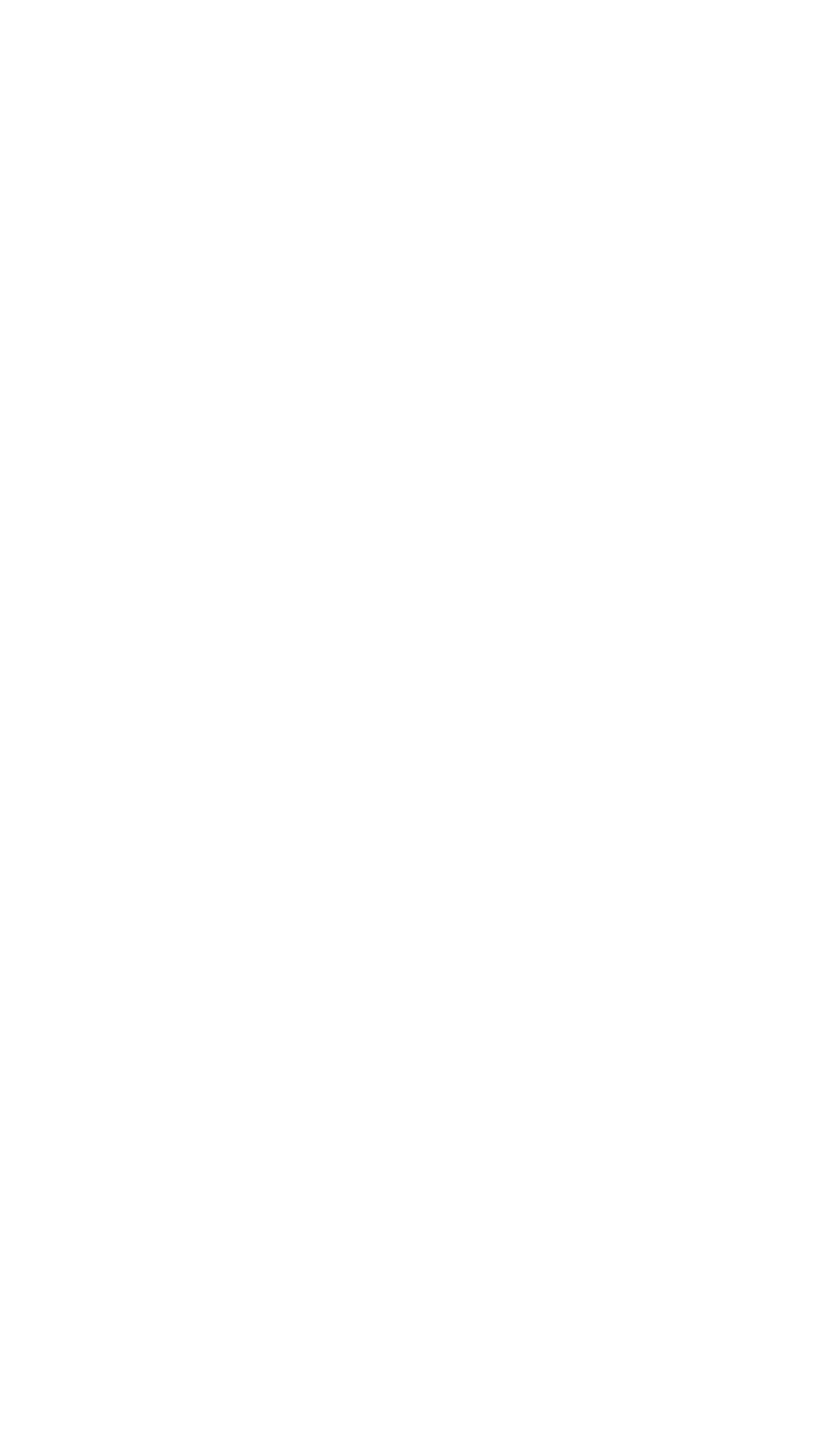
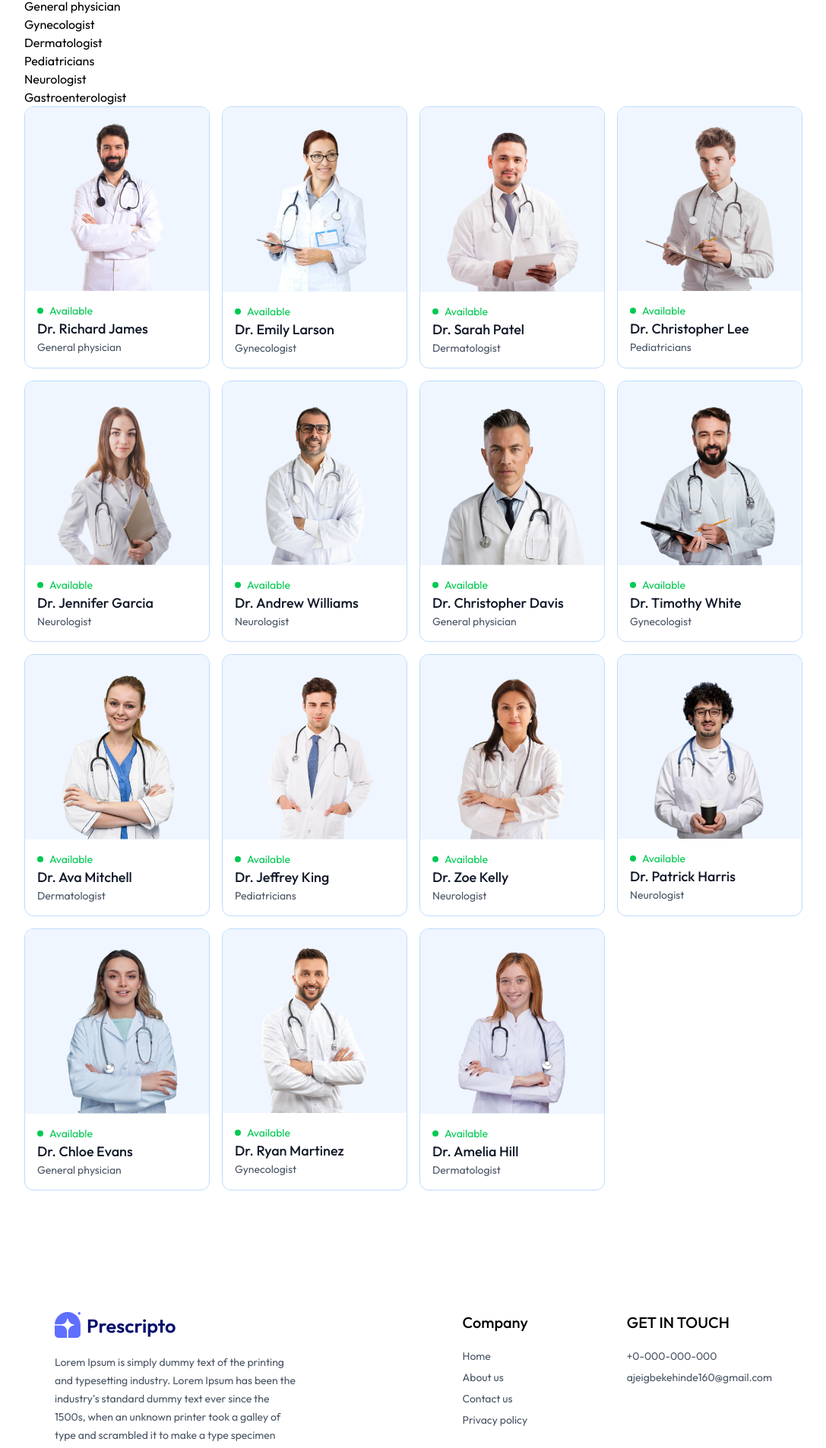
Before and after one commit to donkennie/appointify, a React (Vite) app in the folder frontend/: page /doctors in a window 1280 px wide. Shown: the part 118-2024 px from the top of the page at 76% size, without its empty margins (96-1183 px from the left). Before the commit the page ends 800 px from the top, so only its background shows below. Built offline with nearby package versions, Linux system fonts and the light colour scheme.

Commit message:
conclude the landing page and working on the all doctors page

```diff
--- a/frontend/index.html
+++ b/frontend/index.html
@@ -1,5 +1,5 @@
 <!doctype html>
-<html lang="en">
+<html lang="en" class="scroll-smooth">
   <head>
     <meta charset="UTF-8" />
     <link rel="icon" type="image/svg+xml" href="/vite.svg" />
--- a/frontend/src/App.jsx
+++ b/frontend/src/App.jsx
@@ -9,6 +9,7 @@ import MyProfile from './pages/MyProfile'
 import MyAppointment from './pages/MyAppointment'
 import Appointment from './pages/Appointment'
 import Navbar from './components/Navbar'
+import Footer from './components/Footer'
 
 const App = () => {
   return (
@@ -26,6 +27,7 @@ const App = () => {
         <Route path='/my-appointment' element={ <MyAppointment/> }/>
         <Route path='/appointment/:docId' element={ <Appointment/> }/>
       </Routes>
+      <Footer/>
 
     </div>
   )
--- /dev/null
+++ b/frontend/src/components/Banner.jsx
@@ -0,0 +1,29 @@
+import React from 'react'
+import { assets } from '../assets/assets'
+import { useNavigate } from 'react-router-dom'
+
+const Banner = () => {
+
+    const navigate = useNavigate()
+
+  return (
+    <div className='flex bg-[var(--primary)] rounded-lg px-6 sm:px-10 md:px-14 lg:px-12 my-20 md:mx-10'>
+        <div className='flex-1 py-8 sm:py-10 md:py-24 lg:pl-5'>
+            <div className='text-xl sm:text-2xl md:text-3xl lg:text-5xl font-semibold text-white'>
+                <p>Book Appointment</p>
+                <p>With 100+ Trusted Doctors</p>
+            </div>
+
+            <button onClick={() => {navigate('/login'), scrollTo(0,0)}} className='bg-white text-sm sm:text-base text-gray-600 px-8 py-3 rounded-full mt-6 hover:scale-105 transition-all'>
+                Create account
+            </button>
+        </div>
+
+        <div className='hidden md:block md:w-1/2 lg:w-[370px] relative'>
+            <img className='w-full absolute bottom-0 right-0 max-w-md' src={assets.appointment_img} alt="" />
+        </div>
+    </div>
+  )
+}
+
+export default Banner
--- /dev/null
+++ b/frontend/src/components/Footer.jsx
@@ -0,0 +1,43 @@
+import React from 'react'
+import { assets } from '../assets/assets'
+
+const Footer = () => {
+  return (
+    <div className='md:mx-10'>
+        <div className='flex flex-col sm:grid grid-cols-[3fr_1fr_1fr] gap-14 my-10 mt-40 text-sm'>
+
+        <div>
+            <img className='mb-5 w-40' src={assets.logo} alt="" />
+            <p className='w-full md:w-2/3 text-gray-600 leading-6'>Lorem Ipsum is simply dummy text of the printing and typesetting industry. Lorem Ipsum has been the industry's standard dummy text ever since the 1500s, when an unknown printer took a galley of type and scrambled it to make a type specimen book.</p>
+        </div>
+
+        <div>
+            <p className='text-xl font-medium mb-5'>Company</p>
+            <ul className='flex flex-col gap-2 text-gray-600'>
+                <li>Home</li>
+                <li>About us</li>
+                <li>Contact us</li>
+                <li>Privacy policy</li>
+            </ul>
+        </div>
+
+        <div>
+            <p className='text-xl font-medium mb-5'>GET IN TOUCH</p>
+
+            <ul className='flex flex-col gap-2 text-gray-600'>
+                <li>+0-000-000-000</li>
+                <li>ajeigbekehinde160@gmail.com</li>
+            </ul>
+        </div>
+
+        </div>
+
+        <div>
+            <hr />
+            <p className='py-5 text-sm text-center'>Copyright 2024 @ Donkennie.dev - All Right Reserved.</p>
+        </div>
+    </div>
+  )
+}
+
+export default Footer
--- a/frontend/src/components/Navbar.jsx
+++ b/frontend/src/components/Navbar.jsx
@@ -10,7 +10,7 @@ const Navbar = () => {
     const [token, setToken] = useState(true);
   return (
     <div className='flex items-center justify-between text-sm py-4 mb-5 border-b border-b-gray-400'>
-        <img className='w-44 cursor-pointer' src={assets.logo} alt="" />
+        <img onClick={() => navigate('/')} className='w-44 cursor-pointer' src={assets.logo} alt="" />
 
         <ul className='hidden md:flex items-start gap-5 font-medium'>
             <NavLink to="/">
--- a/frontend/src/components/TopDoctors.jsx
+++ b/frontend/src/components/TopDoctors.jsx
@@ -1,7 +1,12 @@
-import React from 'react'
-import { doctors } from '../assets/assets'
+import React, { useContext } from 'react'
+import { useNavigate } from 'react-router-dom'
+import { AppContext } from '../contexts/AppContext'
 
 const TopDoctors = () => {
+
+    const navigate = useNavigate()
+    const {doctors} = useContext(AppContext)
+
   return (
     <div className='flex flex-col items-center gap-4 my-16 text-gray-900 md:mx-10'>
         <h1 className='text-3xl front-medium'>
@@ -11,19 +16,19 @@ const TopDoctors = () => {
 
         <div className='w-full grid grid-cols-auto gap-4 pt-5 gap-y-6 px-3 sm:px-0'>
             {doctors.slice(0,10).map((item, index) =>(
-                <div className='border border-blue-200 rounded-xl overflow-hidden cursor-pointer hover:translate-y-[-10px] transition-all duration-500'>
+                <div onClick={() => navigate(`/appointment/${item._id}`)} className='border border-blue-200 rounded-xl overflow-hidden cursor-pointer hover:translate-y-[-10px] transition-all duration-500'>
                     <img className='bg-blue-50' src={item.image} alt="" />
                     <div className='p-4 '>
                         <div className='flex items-center gap-2 text-sm text-center text-green-500'>
                             <p className='w-2 h-2 bg-green-500 rounded-full'></p><p>Available</p>
                         </div>
-                        <p>{item.name}</p>
-                        <p>{item.speciality}</p>
+                        <p className='text-gray-900 text-lg font-medium'>{item.name}</p>
+                        <p className='text-gray-600 text-sm'>{item.speciality}</p>
                     </div>
                 </div>
             ))}
         </div>
-        <button>more</button>
+        <button onClick={() => {navigate('/doctors'); scrollTo(0,0)}} className='bg-blue-50 text-gray-600 px-12 py-3 rounded-full mt-10'>more</button>
     </div>
   )
 }
--- /dev/null
+++ b/frontend/src/contexts/AppContext.jsx
@@ -0,0 +1,19 @@
+import { createContext } from "react";
+import { doctors } from '../assets/assets'
+
+export const AppContext = createContext()
+
+const AppContextProvider = (props) => {
+
+    const value = {
+        doctors
+    }
+
+    return (
+        <AppContext.Provider value={value}>
+            {props.children}
+        </AppContext.Provider>
+    )
+}
+
+export default AppContextProvider
--- a/frontend/src/index.css
+++ b/frontend/src/index.css
@@ -1,4 +1,10 @@
+@import url('https://fonts.googleapis.com/css2?family=Outfit:wght@100..900&display=swap');
 @import "tailwindcss";
+
+
+*{
+    font-family: Outfit;
+}
 
 :root{
     --primary: #5f6fff
@@ -15,5 +21,5 @@
 .grid-cols-auto {
     display: grid;
     grid-template-columns: repeat(auto-fill, minmax(200px, 1fr));
-    gap: 1rem; /* optional gap */
+    gap: 1rem;
   }
--- a/frontend/src/main.jsx
+++ b/frontend/src/main.jsx
@@ -3,9 +3,12 @@ import { createRoot } from 'react-dom/client'
 import './index.css'
 import App from './App.jsx'
 import {BrowserRouter} from 'react-router-dom'
+import AppContextProvider from './contexts/AppContext.jsx'
 
 createRoot(document.getElementById('root')).render(
   <BrowserRouter>
-    <App />
+    <AppContextProvider>
+      <App />
+    </AppContextProvider>
   </BrowserRouter>,
 )
--- a/frontend/src/pages/Doctors.jsx
+++ b/frontend/src/pages/Doctors.jsx
@@ -1,8 +1,62 @@
-import React from 'react'
+import React, { useContext, useEffect, useState } from 'react'
+import { useNavigate, useParams } from 'react-router-dom'
+import { AppContext } from '../contexts/AppContext'
 
 const Doctors = () => {
+
+  const{speciality} = useParams()
+  const [filterDoc, setFilterDoc] = useState([])
+  const navigate = useNavigate()
+
+  const {doctors} = useContext(AppContext)
+
+  const applyFilter =() => {
+    if(speciality){
+      setFilterDoc(doctors.filter(doc => doc.speciality === speciality))
+    }
+    else{
+      setFilterDoc(doctors)
+    }
+  }
+
+  useEffect(() => {
+    applyFilter()
+  }, [doctors, speciality])
+
   return (
-    <div>Doctor</div>
+    <div>
+      <p>
+      Browse through the doctors specialist.
+      </p>
+
+      <div>
+        <div>
+          <p>General physician</p>
+          <p>Gynecologist</p>
+          <p>Dermatologist</p>
+          <p>Pediatricians</p>
+          <p>Neurologist</p>
+          <p>Gastroenterologist</p>
+        </div>
+
+        <div className='w-full grid grid-cols-auto gap-4 gap-y-6'>
+          {
+            filterDoc.map((item, index) =>(
+              <div onClick={() => navigate(`/appointment/${item._id}`)} className='border border-blue-200 rounded-xl overflow-hidden cursor-pointer hover:translate-y-[-10px] transition-all duration-500'>
+                  <img className='bg-blue-50' src={item.image} alt="" />
+                  <div className='p-4 '>
+                      <div className='flex items-center gap-2 text-sm text-center text-green-500'>
+                          <p className='w-2 h-2 bg-green-500 rounded-full'></p><p>Available</p>
+                      </div>
+                      <p className='text-gray-900 text-lg font-medium'>{item.name}</p>
+                      <p className='text-gray-600 text-sm'>{item.speciality}</p>
+                  </div>
+              </div>
+          ))
+          }
+        </div>
+      </div>
+    </div>
   )
 }
 
--- a/frontend/src/pages/Home.jsx
+++ b/frontend/src/pages/Home.jsx
@@ -2,6 +2,7 @@ import React from 'react'
 import Header from '../components/Header'
 import SpecialityMenu from '../components/SpecialityMenu'
 import TopDoctors from '../components/TopDoctors'
+import Banner from '../components/Banner'
 
 const Home = () => {
   return (
@@ -9,6 +10,7 @@ const Home = () => {
       <Header/>
       <SpecialityMenu/>
       <TopDoctors/>
+      <Banner/>
     </div>
   )
 }
```
